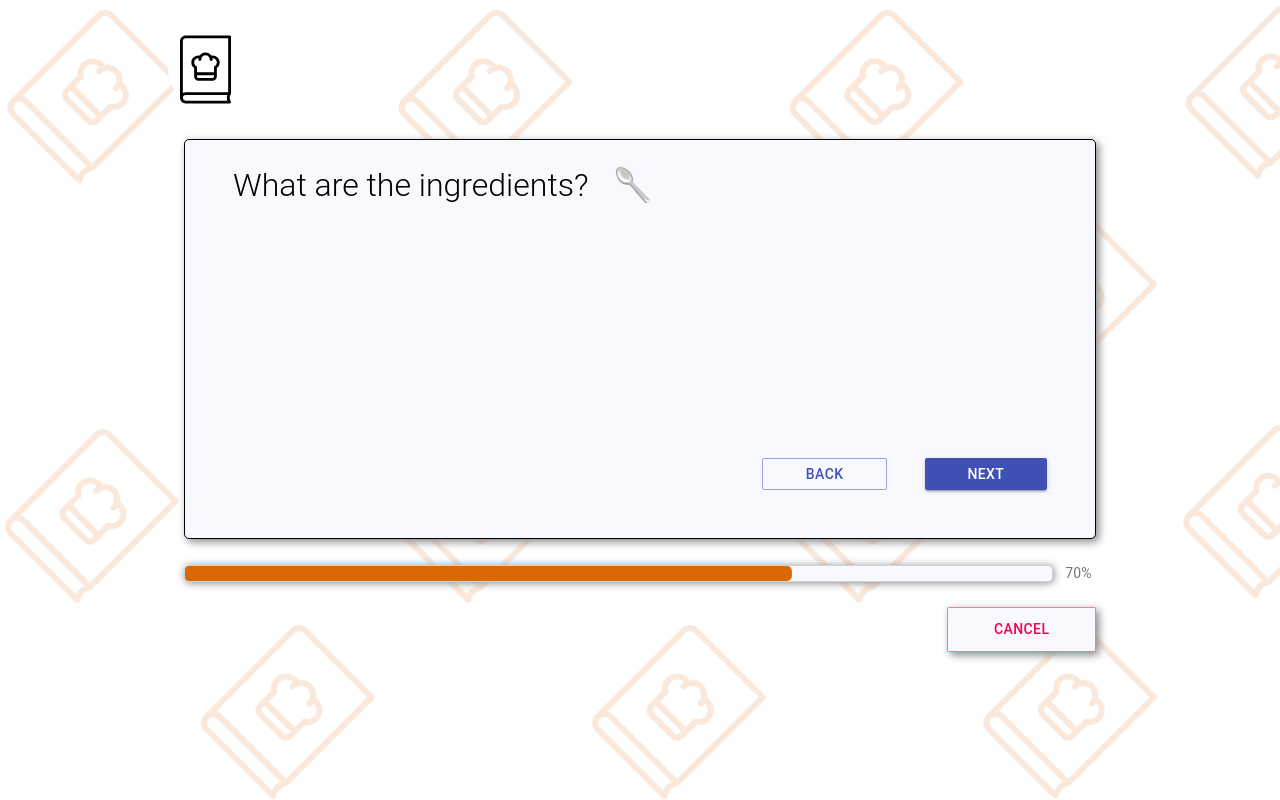
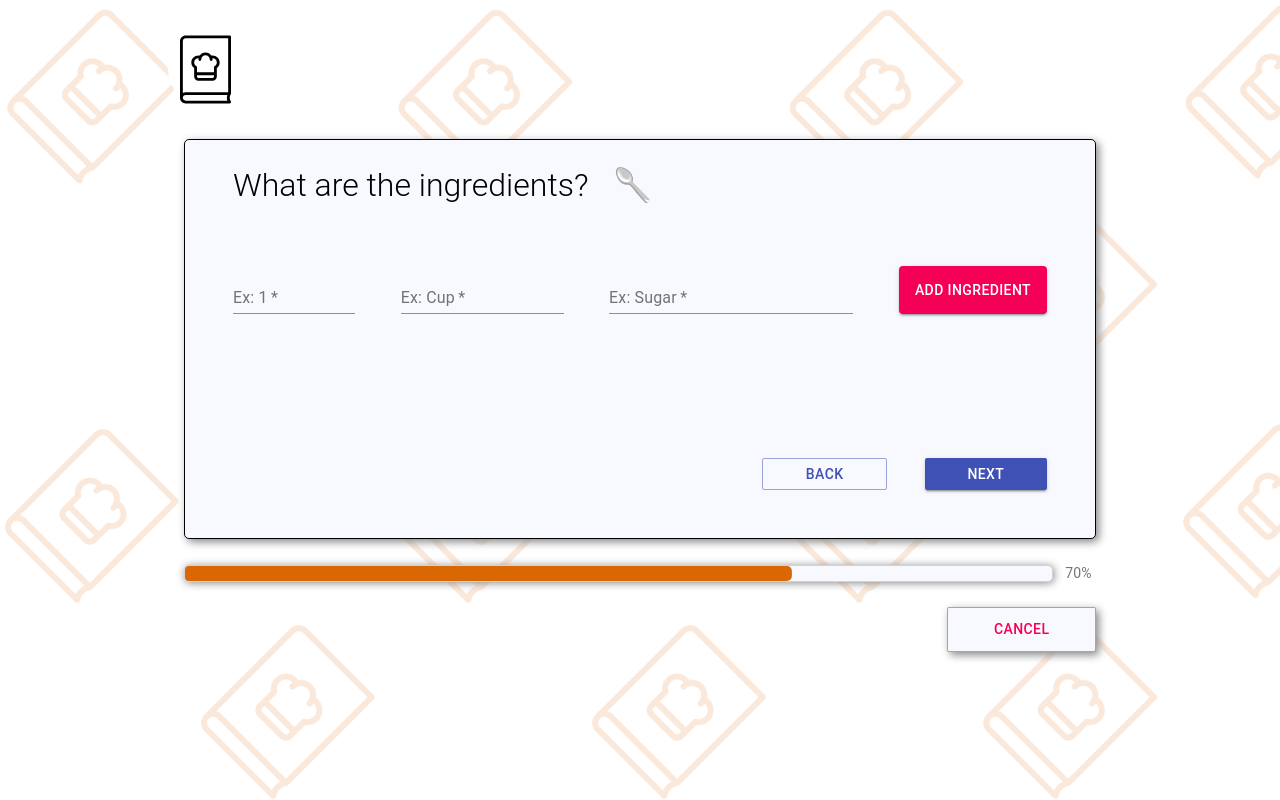
Before and after one commit to cookbookorganisation/front-end, a React (Create React App) app: page /uploadrecipe/ingredients in a window 1280 px wide. Built offline with nearby package versions, Linux system fonts and the light colour scheme.

Commit message:
there's a bug with removing ingredients in upload recipe

```diff
--- a/src/components/forms/UploadRecipes/UploadRecipe.js
+++ b/src/components/forms/UploadRecipes/UploadRecipe.js
@@ -35,7 +35,8 @@ const UploadRecipe = () => {
             temperature: "",
             description: "",
             tradeSecrets: "",
-            pairings: ""
+            pairings: "",
+            ingredients: []
         });
         history.push('/mycollections');
     };
--- a/src/components/forms/UploadRecipes/UploadRecipe_description.js
+++ b/src/components/forms/UploadRecipes/UploadRecipe_description.js
@@ -115,7 +115,6 @@ const UploadRecipe_description = ({ handleCancel, setRecipeData, recipeData }) =
                         How is it meaningful to you? Who taught you the recipe? Where does it come from?
                     </Typography>
                 </Grid>
-
                 <Grid item className={classes.fullWidth}>
                     <TextField
                     onChange={handleChange}
@@ -123,8 +122,7 @@ const UploadRecipe_description = ({ handleCancel, setRecipeData, recipeData }) =
                     id="description"
                     label="Ex: NANA WOULD MAKE THIS CAKE FOR MY BRITHDAY. SHE TAUGHT ME WHEN I WAS 10 YEARS OLD."
                     name="name"
-                    value={recipeData.name}
-                    />
+                    value={recipeData.description}/>
                 </Grid>
                 <Grid item className={classes.buttons}>
                     <Button variant="outlined" color="primary" className={classes.button} onClick={()=>history.goBack()}>
--- a/src/components/forms/UploadRecipes/UploadRecipe_directions.js
+++ b/src/components/forms/UploadRecipes/UploadRecipe_directions.js
@@ -90,6 +90,8 @@ const UploadRecipe_directions = ({ handleCancel, setRecipeData, recipeData }) =>
         history.push('/uploadrecipe/tradesecrets')
     };
 
+    console.log("dir: ", recipeData)
+
     return (
         <Container component="main" maxWidth="md">
             <div onClick={handleCancel} className={classes.icon}>
@@ -113,7 +115,7 @@ const UploadRecipe_directions = ({ handleCancel, setRecipeData, recipeData }) =>
                     id="directions"
                     label="Ex: Step 1: Chop the celery"
                     name="directions"
-                    value={recipeData.name}
+                    value={recipeData.directions}
                     />
                 </Grid>
                 <Grid item className={classes.buttons}>
--- a/src/components/forms/UploadRecipes/UploadRecipe_ingredients.js
+++ b/src/components/forms/UploadRecipes/UploadRecipe_ingredients.js
@@ -1,8 +1,9 @@
-import React from 'react';
+import React, { useState } from 'react';
 import { useHistory } from 'react-router-dom';
 import { makeStyles, Container, Typography, Button, TextField, Grid, Box } from '@material-ui/core';
 import GoHomeIcon from '../../GoHomeIcon';
-import BorderLinearProgress from '../BorderLinearProgress'
+import BorderLinearProgress from '../BorderLinearProgress';
+import cuid from 'cuid';
 
 const useStyles = makeStyles((theme) => ({
     bar: {
@@ -27,7 +28,7 @@ const useStyles = makeStyles((theme) => ({
         boxShadow: "3px 3px 8px #888888",
         backgroundColor: "#f8f8ff",
         borderRadius: "5px",
-        height: "50%",
+        minHeight: "50%",
     },
     header: {
         display: "flex",
@@ -63,21 +64,86 @@ const useStyles = makeStyles((theme) => ({
     fullWidth: {
         width: "100%"
     },
+    form: {
+        display: "flex",
+        justifyContent: "space-between",
+        width: "100%"
+    },
+    input: {
+        marginRight: theme.spacing(2)
+    },
+    // runningIngredientsDiv: {
+    //     display: "flex",
+    //     flex: "flex-grow"
+    // },
+    runningIngredient: {
+        display: "flex",
+        flexDirection: "row",
+        justifyContent: "space-between",
+        borderRadius: "2px",
+        backgroundColor: "#F1828D",
+        color: "#FFFFFF",
+        padding: theme.spacing(1),
+        margin: theme.spacing(3),
+        minWidth: "15%",
+    }
 }));
 
 const UploadRecipe_ingredients = ({ handleCancel, setRecipeData, recipeData }) => {
     const history = useHistory();
     const classes = useStyles();
+    const [ingredient, setIngredient] = useState({
+        quantity: "",
+        unit: "",
+        name: "",
+    });
+    const [runningIngredients, setRunningIngredients] = useState([]);
 
-    function handleChange(e) {
+    function handleChangeQuantity(e) {
+        e.preventDefault();
+        setIngredient({
+            ...ingredient,
+            quantity: e.target.value
+        });
+    };
+
+    function handleChangeUnit(e) {
+        e.preventDefault();
+        setIngredient({
+            ...ingredient,
+            unit: e.target.value
+        });
+    };
+    function handleChangeName(e) {
+        e.preventDefault();
+        setIngredient({
+            ...ingredient,
+            name: e.target.value
+        });
+    };
+
+    function handleAdd(e) {
+        e.preventDefault();
+        setRunningIngredients([...runningIngredients, ingredient]);
+        setIngredient({
+            quantity: "",
+            unit: "",
+            name: "",
+        });
+    };
+
+    function handleRemove(e, ri) {
+        e.preventDefault();
+        //this doesn't work
+        setRunningIngredients([runningIngredients.filter(ing => ing !== ri)]);
+    };
+
+    function handleNext(e) {
         e.preventDefault();
         setRecipeData({
             ...recipeData,
-            ingredients: e.target.value
+            ingredients: [...runningIngredients]
         })
-    };
-
-    function handleNext(e) {
         history.push('/uploadrecipe/directions')
     };
 
@@ -87,24 +153,60 @@ const UploadRecipe_ingredients = ({ handleCancel, setRecipeData, recipeData }) =
                 <GoHomeIcon/>
             </div>
             <Grid container className={classes.paper}>
-                <Grid item style={{ width: "100%" }}>
+                <Grid item className={classes.fullWidth}>
                     <Typography component="h5" variant="h5" className={classes.header}>
                         What are the ingredients?
                         <span role="img" aria-label="spoon emoji" style={{ marginLeft: "3%" }}>🥄</span>
                     </Typography>
                 </Grid>
-
-                {/* <Grid item style={{ width: "100%" }}>
+                <Grid item className={classes.form}>
                     <TextField
-                    onChange={handleChange}
+                    className={classes.input}
+                    onChange={handleChangeQuantity}
                     required
                     fullWidth
-                    id="name"
-                    label="Ex: NANA'S CHOCOLATE CAKE"
-                    name="name"
-                    value={recipeData.name}
+                    id="measurement_quantity"
+                    label="Ex: 1"
+                    name="measurement_quantity"
+                    value={ingredient.quantity}
+                    style={{ width: "15%" }}
                     />
-                </Grid> */}
+                    <TextField
+                    className={classes.input}
+                    onChange={handleChangeUnit}
+                    required
+                    fullWidth
+                    id="measurement_unit"
+                    label="Ex: Cup"
+                    name="measurement_unit"
+                    value={ingredient.unit}
+                    style={{ width: "20%" }}
+                    />
+                    <TextField
+                    className={classes.input}
+                    onChange={handleChangeName}
+                    required
+                    fullWidth
+                    id="ingredient_name"
+                    label="Ex: Sugar"
+                    name="ingredient_name"
+                    value={ingredient.name}
+                    style={{ width: "30%" }}
+                    />
+                    <Button variant="contained" color="secondary" onClick={handleAdd}>
+                        Add ingredient
+                    </Button>
+                </Grid>
+                <Grid container item>
+                    {runningIngredients.map((ri) => (
+                        <div key={cuid()} className={classes.runningIngredient}>
+                            <Typography component="h6" variant="subtitle1">{ri.quantity}</Typography> &nbsp;
+                            <Typography component="h6" variant="subtitle1">{ri.unit}</Typography> &nbsp;
+                            <Typography component="h6" variant="subtitle1">{ri.name}</Typography> &nbsp;
+                            <Typography component="h6" variant="subtitle1" style={{ cursor: "pointer" }} onClick={(ri)=>handleRemove(ri)}>X</Typography>
+                        </div>
+                    ))}
+                </Grid>
                 <Grid item className={classes.buttons}>
                     <Button variant="outlined" color="primary" className={classes.button} onClick={()=>history.goBack()}>
                         Back
--- a/src/components/forms/UploadRecipes/UploadRecipe_servings.js
+++ b/src/components/forms/UploadRecipes/UploadRecipe_servings.js
@@ -109,7 +109,7 @@ const UploadRecipe_servings = ({ handleCancel, setRecipeData, recipeData }) => {
                     id="servings"
                     label="Ex: 12-14 COOKIES"
                     name="name"
-                    value={recipeData.name}
+                    value={recipeData.servings}
                     />
                 </Grid>
                 <Grid item className={classes.buttons}>
```
Also changed, not shown: src/components/forms/UploadRecipes/UploadRecipe_pairings.js (+2 -5 lines), src/components/forms/UploadRecipes/UploadRecipe_name.js (line endings or trailing spaces).
